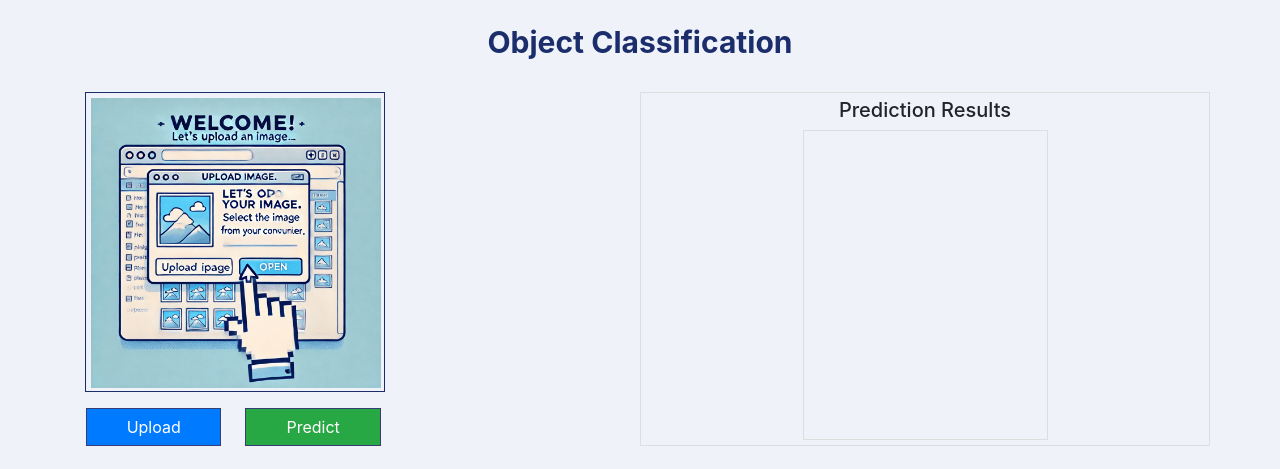
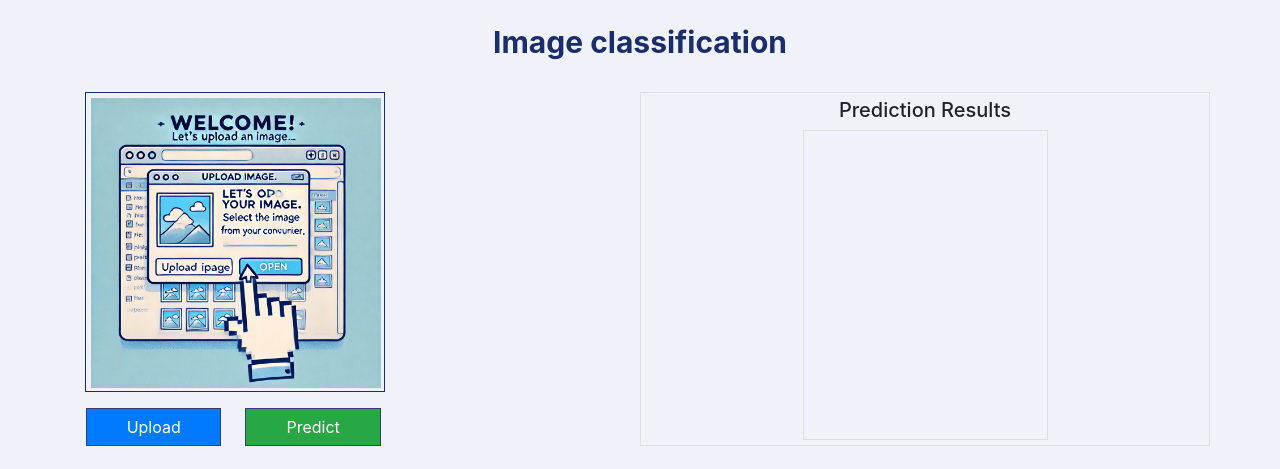
Before and after one commit to PrathikVijaykumar/Image-classification-Deep-Learning-Project, a Flask app: page / in a window 1280 px wide. Shown: the top 469 px of the page. Run offline with Flask 3, Linux system fonts and the light colour scheme; some libraries are stand-ins or nearby versions.

Commit message:
changed title

```diff
--- a/templates/index.html
+++ b/templates/index.html
@@ -100,7 +100,7 @@
 <body>
     <div class="main container">
 		<section class="iupload">
-			<h3 class="text-center py-4">Object Classification</h3>
+			<h3 class="text-center py-4">Image classification</h3>
 			<div class="row">
 				<div class="img-part col-md-6">
 					<div class="image-part">
```
